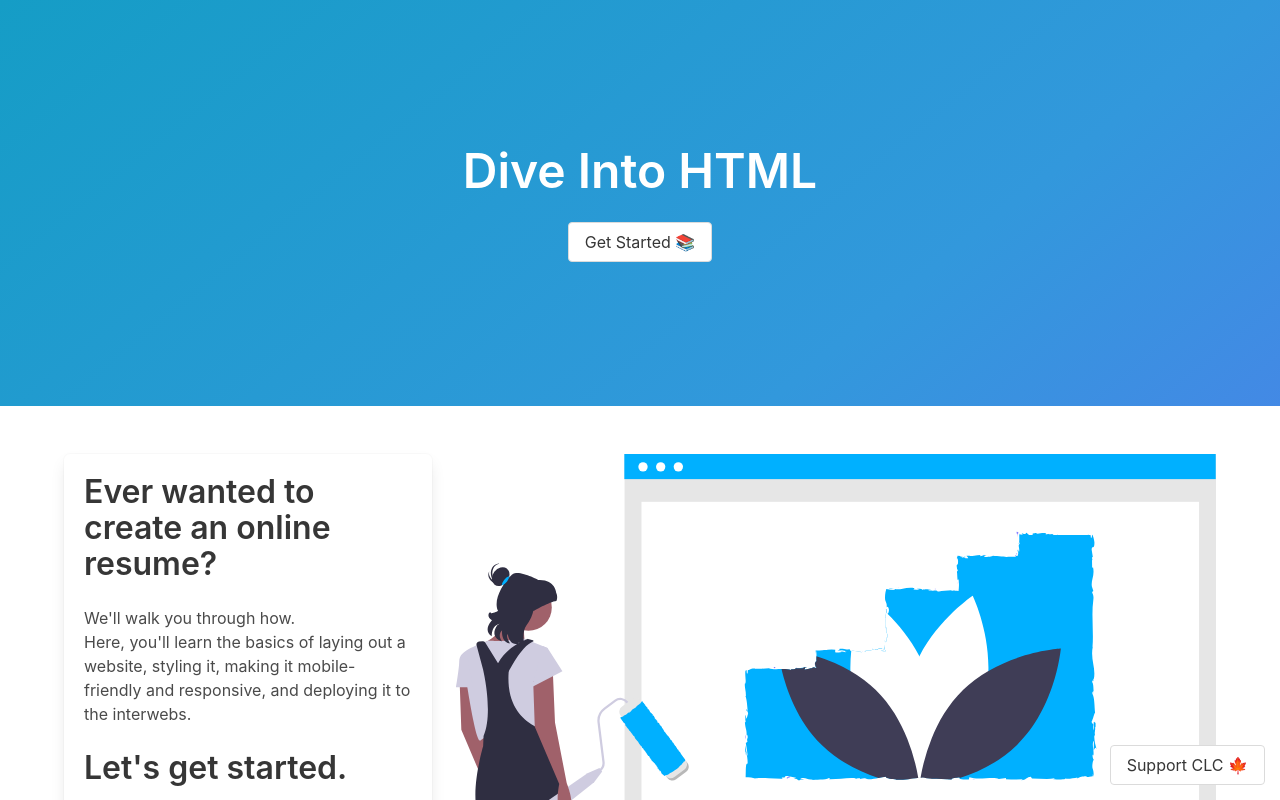
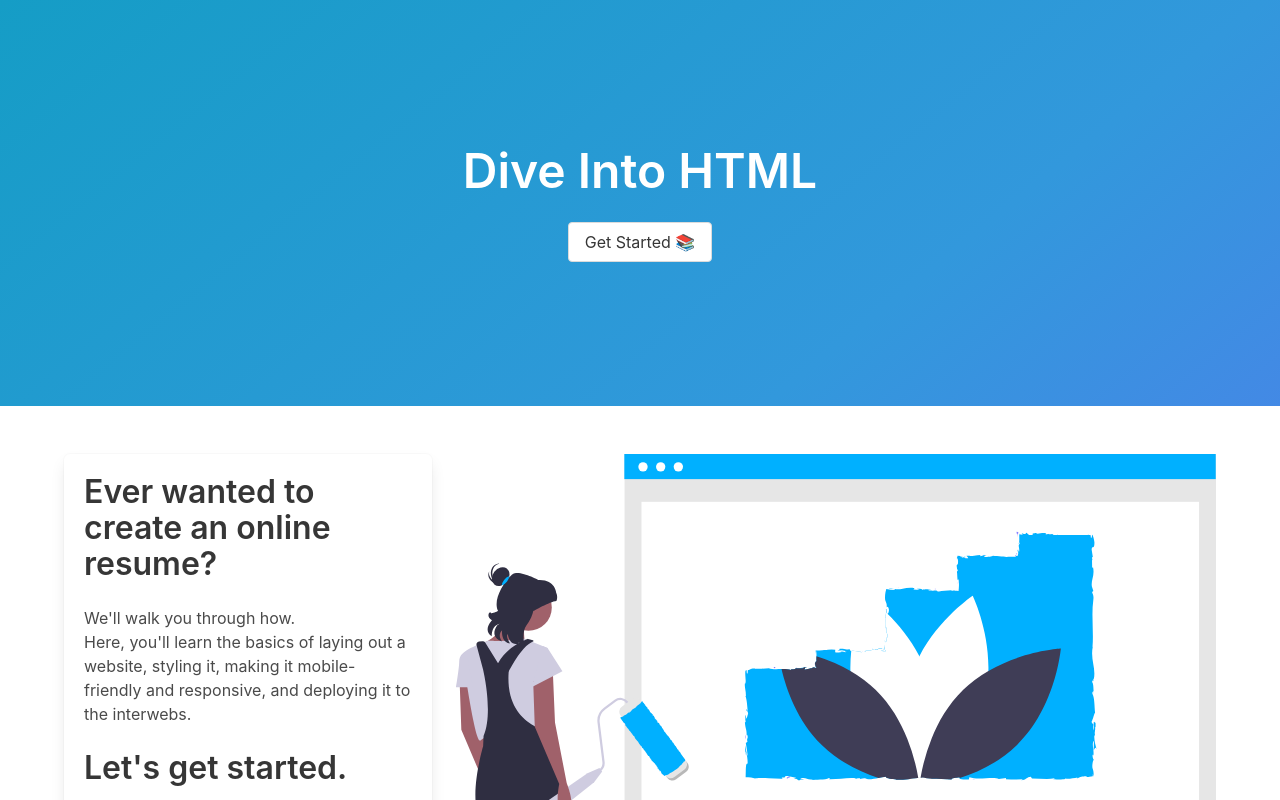
Before and after one commit to kewbish/dih, a Vue app: page / in a window 1280 px wide. Shown: the top 800 px of the page. Built offline with nearby package versions, Linux system fonts and the light colour scheme; no server answers; what vue-showdown would draw is missing.

Commit message:
Remove CLC references

```diff
--- a/public/main.css
+++ b/public/main.css
@@ -20,11 +20,6 @@ html{
     bottom: 50%;
     right: 2%;
 }
-.fixed-right-bottom{
-    position: fixed;
-    bottom: 15px;
-    right: 15px;
-}
 code{
     tab-size: 4;
 }
--- a/src/App.vue
+++ b/src/App.vue
@@ -18,12 +18,6 @@
       @click="countUp"
       class="button is-info fixed-right is-small"
     >&gt;</button>
-    <div class="fixed-right-bottom">
-      <a
-        href="https://canadalearningcode.secure.nonprofitsoapbox.com/clc-donate"
-        class="button is-danger-dark"
-      >Support CLC 🍁</a>
-    </div>
   </div>
 </template>
 
--- a/src/components/slides/z0.vue
+++ b/src/components/slides/z0.vue
@@ -8,10 +8,8 @@ import "firebase/auth";
 export default {
   data() {
     return {
-      slide: `This course is meant to guide you through the beginnings of HTML by building a simple resume!
-      Initially, it was meant to be a meetup run in Vancouver by some Canada Learning Code teen ambassadors (of which I [Kewbish] am one!), but due to COVID-19, it was cancelled.
-      \nIf you wish to support Canada Learning Code, whose mission is to bring the power of technology to all, including historically underrepresented groups in tech, please [visit their site](https://canadalearningcode.secure.nonprofitsoapbox.com/clc-donate).
-      \nThis course was created by Emilie Ma - also known as Kewbish. If you'd like to learn more about me, visit [my site](https://kewbish.github.io).
+      slide: `This course is meant to guide you through the beginnings of HTML by building a simple resume! You'll learn the markup language used to build everything on the web, CSS - the language making each site look pretty and unique, and deployment - or how every webpage is put *on* the web.
+      \nThis course was created by Emilie Ma - also known as Kewbish. If you'd like to learn more about me, visit [my site](https://kewbi.sh).
       \nTime to get started on your web development journey! First, let's download some software. We'll use [VSCode](https://code.visualstudio.com/download), [VSCode HTML Preview](https://marketplace.visualstudio.com/items?itemName=tht13.html-preview-vscode), and any web browser, like Chrome. You can find installation instructions [for VSCode here](https://code.visualstudio.com/docs/setup/setup-overview), and [for the extension here](https://code.visualstudio.com/docs/editor/extension-gallery).
       \nOnce you've downloaded everything, press the [>] button - it's time to go!`,
     };
--- a/src/components/slides/z22.vue
+++ b/src/components/slides/z22.vue
@@ -11,9 +11,8 @@ export default {
       \n- \`<iframe>\` and rich content
       \n- Flexbox
       \nIf you'd like to investigate these technologies further, check out the following resources: [Khan Academy](https://www.khanacademy.org/computing/computer-programming/html-css), [GitHub Labs](https://lab.github.com/githubtraining/introduction-to-html), and [Traversy Media](https://www.youtube.com/watch?v=UB1O30fR-EE&list=PLillGF-RfqbZTASqIqdvm1R5mLrQq79CU).
-      \nThat just about does it for this lesson. Again, if you'd like to support Canada Learning Code by making a donation, click the red button in the bottom right.
-      \nAs well, I've created a GitHub repo at the link below. That's the place to ask any questions and post links to your finished sites in the issues. [The repo.](https://github.com/kewbish/diveintohtml)
-      \nIf you have any questions, feel free to get in touch via the form on my website. Alternatively, find me on the Interwebs: [my site](https://kewbish.github.io), [my GitHub](https://github.com/kewbish), and [my Dev.to](https://dev.to/kewbish).
+      \nIf you're interested, I've created a GitHub repo at the link below. That's the place to ask any questions and post links to your finished sites in the issues. [Check it out here!](https://github.com/kewbish/diveintohtml) The source of this site is also available on GitHub [here](https://github.com/kewbish/sjap).
+      \nThis site was made by Kewbish - find me on the Interwebs: [my site](https://kewbi.sh), [my GitHub](https://github.com/kewbish), and [my Dev.to](https://dev.to/kewbish).
       \nThanks for learning! If you found this useful, please share this site with your friends, and help guide them in building a web presence as well.
       \n- [Share on Reddit](http://www.reddit.com/submit?url=https://diveintoht.ml&title=Dive%20Into%20HTML%20-%20A%20great%20site%20to%20learn%20HTML!)
       \n- [Share on Twitter](https://twitter.com/intent/tweet?text=diveintoht.ml%20-%20a%20great%20site%20to%20learn%20HTML!)
```
